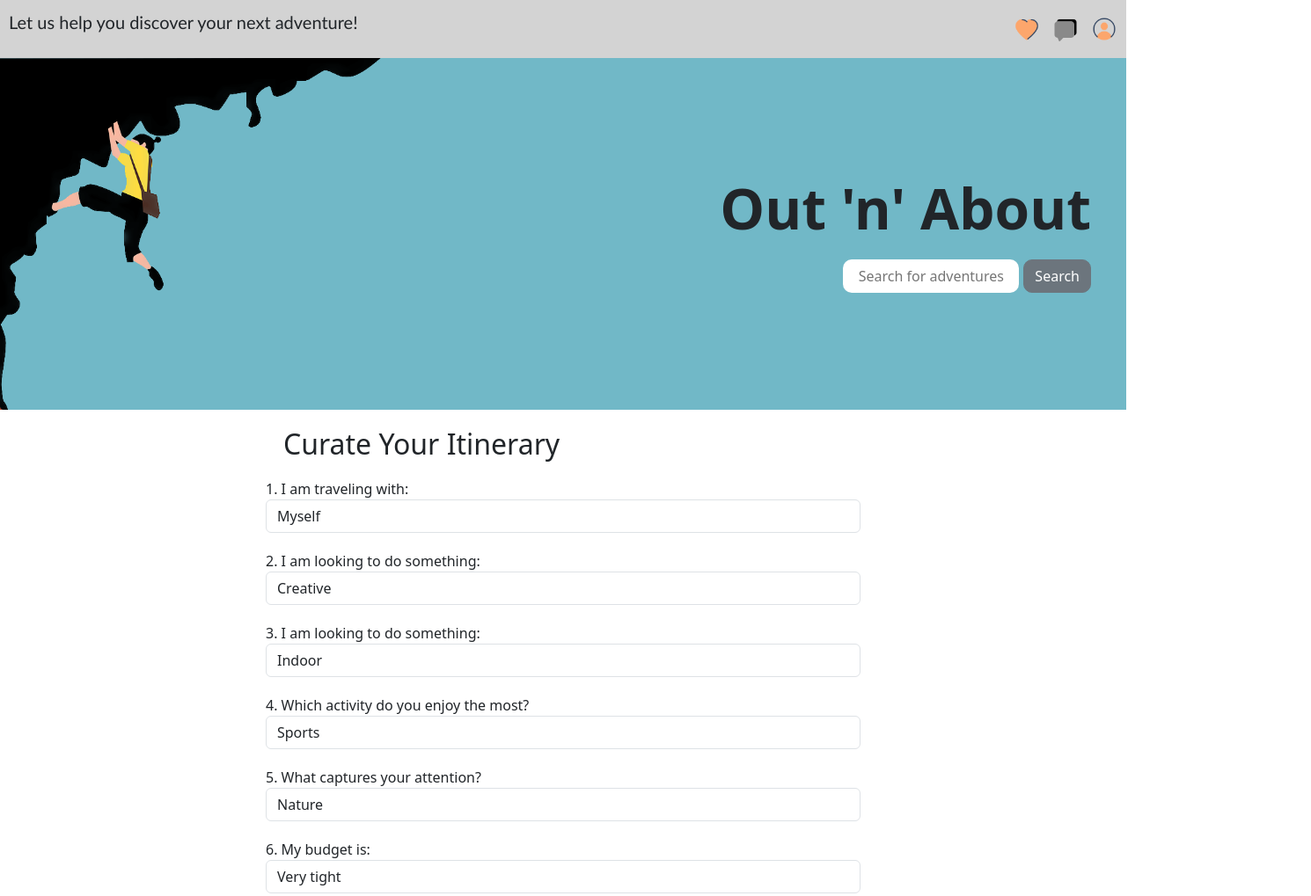
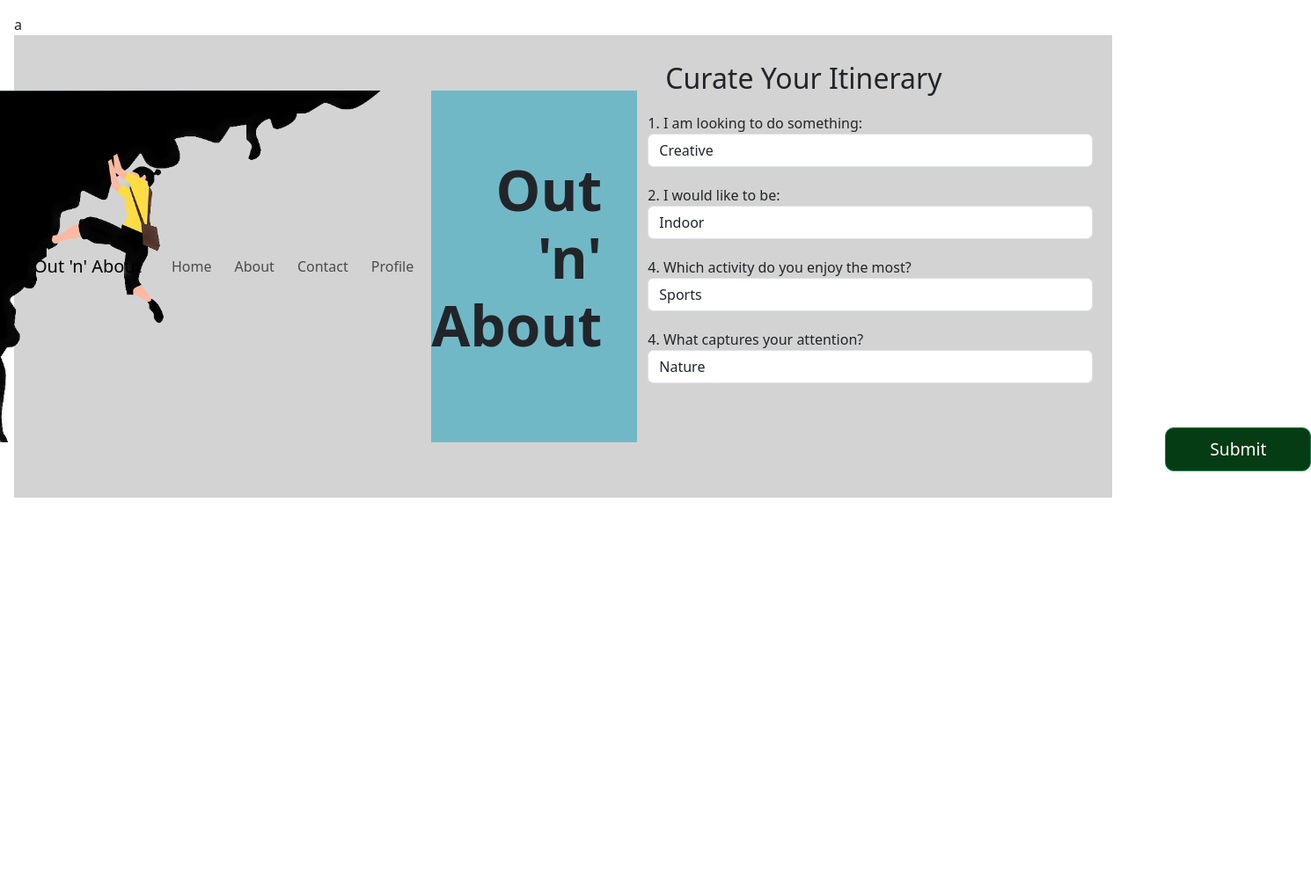
Before and after one commit to jtpheonix13/stunning-guacamole, a plain HTML site: page quiz.html in a window 1280 px wide. Shown: the top 1019 px of the page at 88% size, 1490 px wide, since content can reach past the window. After the commit the page ends 800 px from the top, so only its background shows below. Drawn offline with nearby package versions, Linux system fonts and the light colour scheme; some packages are replaced by stand-ins of ours.

Commit message:
Update quiz.html

```diff
--- a/quiz.html
+++ b/quiz.html
@@ -8,24 +8,36 @@
     <link rel="stylesheet" href="./assets/css/style.css">
     <title>Out 'n' About</title>
 </head>
+a
+<body class="p-3 m-0 border-0 bd-example">
+
 
     <body>
       <header>
-        <div id="tagline">
-            <p>Let us help you discover your next adventure!</p>
+        <nav class="navbar navbar-expand-lg navbar-light bg-transparent">
+            <div class="container-fluid">
+              <a class="navbar-brand" href="#">Out 'n' About</a>
+              <button class="navbar-toggler" type="button" data-bs-toggle="collapse" data-bs-target="#navbarNav" aria-controls="navbarNav" aria-expanded="false" aria-label="Toggle navigation">
+                <span class="navbar-toggler-icon"></span>
+              </button>
+              <div class="collapse navbar-collapse" id="navbarNav">
+                <ul class="navbar-nav">
+                  <li class="nav-item">
+                    <a class="nav-link" href="start.html">Home</a>
+                  </li>
+                  <li class="nav-item">
+                    <a class="nav-link" href="#">About</a>
+                  </li>
+                  <li class="nav-item">
+                    <a class="nav-link" href="#">Contact</a>
+                  </li>
+                  <li class="nav-item">
+                    <a class="nav-link" href="#">Profile</a>
+                  </li>
+                </ul>
               </div>
-        <nav>
-            <a href="#" class="nav-link">
-                <img src="./assets/images/saved.png" alt="Saved">
-            </a>
-            <a href="#" class="nav-link">
-                <img src="./assets/images/chat.png" alt="Inbox">
-            </a>
-            <a href="#" class="nav-link">
-                <img src="./assets/images/profile.png" alt="Profile">
-            </a>
+            </div>
           </nav>
-    </header>
 
           <section class="banner">
             <div class="banner-image">
@@ -33,28 +45,16 @@
             </div>
             <div class="banner-content">
                 <h1 class="banner-title">Out 'n' About</h1>
-            <form class="banner-search-form" action="#" method="GET">
-                <input type="text" id="search-input" name="q" placeholder="Search for adventures">
-                <button type="submit" class="btn btn-secondary">Search</button>
-            </form>
             </div>
         </section>
+
 
     <div class="container">
         <h2 style="margin: 20px;">Curate Your Itinerary</h2>
         <form>
             <div class="form-group" style="margin-bottom: 20px;">
-                <label for="question1">1. I am traveling with:</label>
+                <label for="question1">1. I am looking to do something:</label>
                 <select class="form-control" id="question1">
-                    <option>Myself</option>
-                    <option>Partner/Spouse</option>
-                    <option>Friends</option>
-                    <option>Family</option>
-                </select>
-            </div>
-            <div class="form-group" style="margin-bottom: 20px;">
-                <label for="question2">2. I am looking to do something:</label>
-                <select class="form-control" id="question2">
                     <option>Creative</option>
                     <option>Physical</option>
                     <option>Social</option>
@@ -64,16 +64,16 @@
                 </select>
             </div>
             <div class="form-group" style="margin-bottom: 20px;">
-                <label for="question3">3. I am looking to do something:</label>
-                <select class="form-control" id="question3">
+                <label for="question2">2. I would like to be:</label>
+                <select class="form-control" id="question2">
                     <option>Indoor</option>
                     <option>Outdoor</option>
                     <option>I have no preference</option>
                 </select>
             </div>
             <div class="form-group" style="margin-bottom: 20px;">
-                <label for="question4">4. Which activity do you enjoy the most?</label>
-                <select class="form-control" id="question4">
+                <label for="question3">4. Which activity do you enjoy the most?</label>
+                <select class="form-control" id="question3">
                     <option>Sports</option>
                     <option>Art</option>
                     <option>Shopping</option>
@@ -81,21 +81,12 @@
                 </select>
             </div>
             <div class="form-group" style="margin-bottom: 20px;">
-            <label for="question5">5. What captures your attention?</label>
-            <select class="form-control" id="question5">
+                <label for="question4">4. What captures your attention?</label>
+                <select class="form-control" id="question4">
                     <option>Nature</option>
                     <option>History</option>
                     <option>Music</option>
                     <option>Food</option>
-                </select>
-            </div>
-            <div class="form-group" style="margin-bottom: 20px;">
-            <label for="question6">6. My budget is:</label>
-            <select class="form-control" id="question6">
-                    <option>Very tight</option>
-                    <option>Moderately tight</option>
-                    <option>Average</option>
-                    <option>Generous</option>
                 </select>
             </div>
             <div class="submit-button">
@@ -104,10 +95,10 @@
         </form>
     </div>
 
-    <script src="script.js"></script>
+    <script src="./assets/js/script.js"></script>
+    <script src="./assets/js/test.js"></script>
     <script src="https://maps.googleapis.com/maps/api/js?key=YOUR_API_KEY"></script>
-    <script>https://cdn.jsdelivr.net/npm/bootstrap@5.3.0-alpha3/dist/js/bootstrap.bundle.min.js</script>
-
+    <script src="https://cdn.jsdelivr.net/npm/bootstrap@5.3.0-alpha3/dist/js/bootstrap.bundle.min.js"></script>
 
 </body>
 </html>
```
Lines whose indentation alone changed are shown as unchanged.
